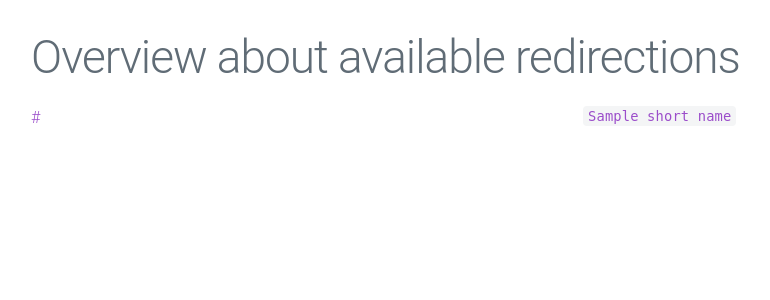
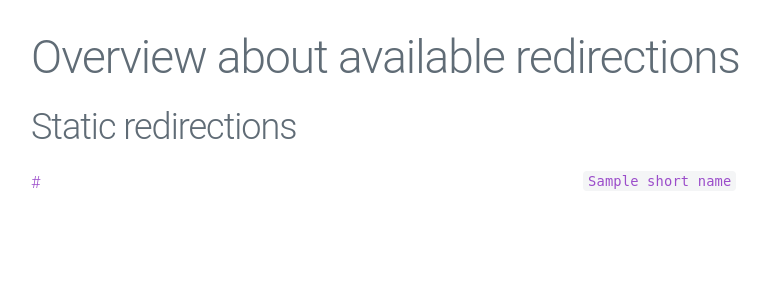
Before and after one commit to TheAssassin/redirector, a Python web app: template redirector/templates/index.html in a window 1280 px wide. Shown: the top 300 px of the page, without its empty margins (69-839 px from the left). Run offline with Jinja, Linux system fonts and the light colour scheme; the template is opened without the code that fills it: most values are stand-ins (such as "Sample title", 1, 10 or a date in 2020).

Commit message:
Use getter for static redirections

```diff
--- a/redirector/templates/index.html
+++ b/redirector/templates/index.html
@@ -14,7 +14,8 @@
     <div class="container" style="margin-top: 30px;" id="static-redirections">
         <h1>Overview about available redirections</h1>
 
-        {% for target_url, short_names in non_db.urls_to_names.items() %}
+        <h2>Static redirections</h2>
+        {% for target_url, short_names in static_redirections.items() %}
          <div class="row" style="margin-bottom: 6px;">
               <div class="column">
                   <a href="{{ target_url }}">{{ target_url }}</a>
--- a/redirector/views.py
+++ b/redirector/views.py
@@ -11,12 +11,14 @@ template_folder = os.path.join(this_dir, "templates")
 
 bp = Blueprint("redirector", __name__, static_folder=static_folder, template_folder=template_folder)
 
-# TODO: JSON API for redirections
+
+def get_static_redirections() -> Dict[str, List[str]]:
+    return non_db_ext.non_db.urls_to_names
 
 
 @bp.route("/")
 def index():
-    return render_template("index.html", non_db=non_db_ext.non_db)
+    return render_template("index.html", static_redirections=get_static_redirections())
 
 
 @bp.route("/api/urls.json")
```
